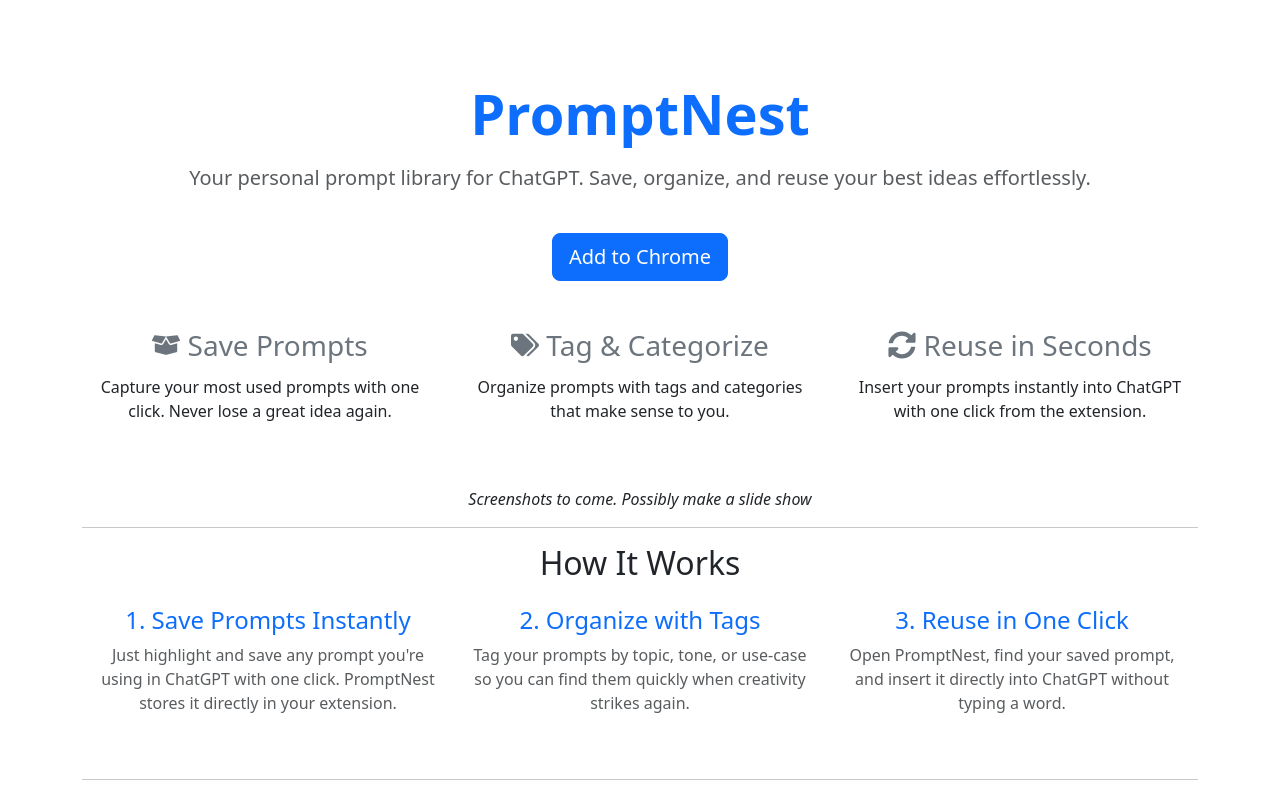
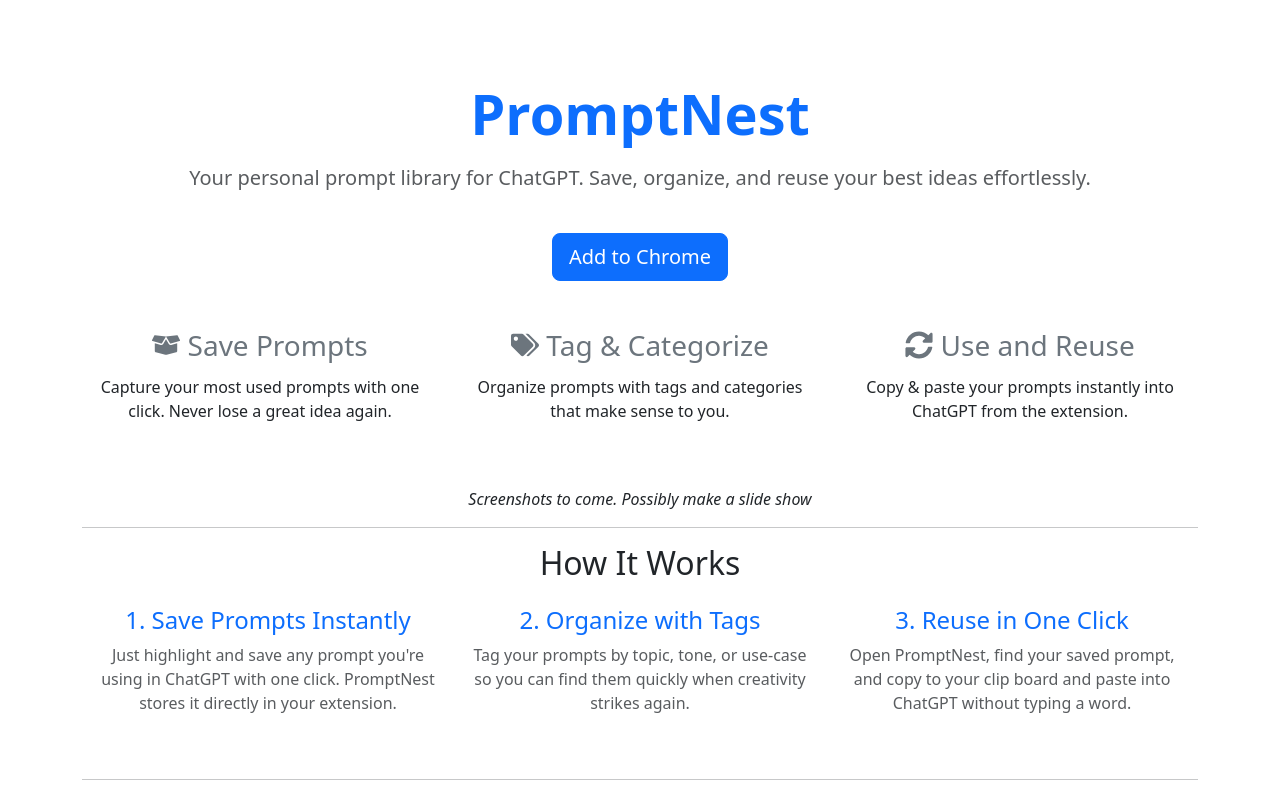
Before and after one commit to Prompt-Nest/promptnest-landing-page, a React (Vite) app: page / in a window 1280 px wide. Shown: the top 800 px of the page. Built offline with nearby package versions, Linux system fonts and the light colour scheme.

Commit message:
Update wording to reflect current functionality

```diff
--- a/src/components/Features.jsx
+++ b/src/components/Features.jsx
@@ -13,8 +13,8 @@
                     <p>Organize prompts with tags and categories that make sense to you.</p>
                 </div>
                 <div className="col-md-4">
-                    <h3 className="text-secondary"><FaSyncAlt className="mb-2" /> Reuse in Seconds</h3>
-                    <p>Insert your prompts instantly into ChatGPT with one click from the extension.</p>
+                    <h3 className="text-secondary"><FaSyncAlt className="mb-2" /> Use and Reuse</h3>
+                    <p>Copy & paste your prompts instantly into ChatGPT from the extension.</p>
                 </div>
             </section>
             <p><i>Screenshots to come. Possibly make a slide show</i></p>
--- a/src/components/HowItWorks.jsx
+++ b/src/components/HowItWorks.jsx
@@ -18,7 +18,7 @@
                 <div className="col-md-4">
                     <h4 className="text-primary">3. Reuse in One Click</h4>
                     <p className="text-muted">
-                        Open PromptNest, find your saved prompt, and insert it directly into ChatGPT without typing a word.
+                        Open PromptNest, find your saved prompt, and copy to your clip board and paste into ChatGPT without typing a word.
                     </p>
                 </div>
             </div>
```
Also changed, not shown: src/App.jsx (+4 -12 lines), src/assets/ezgif-719c7edc265aac.png (added), 1 other file (tests, documents, lock files or other folders).
